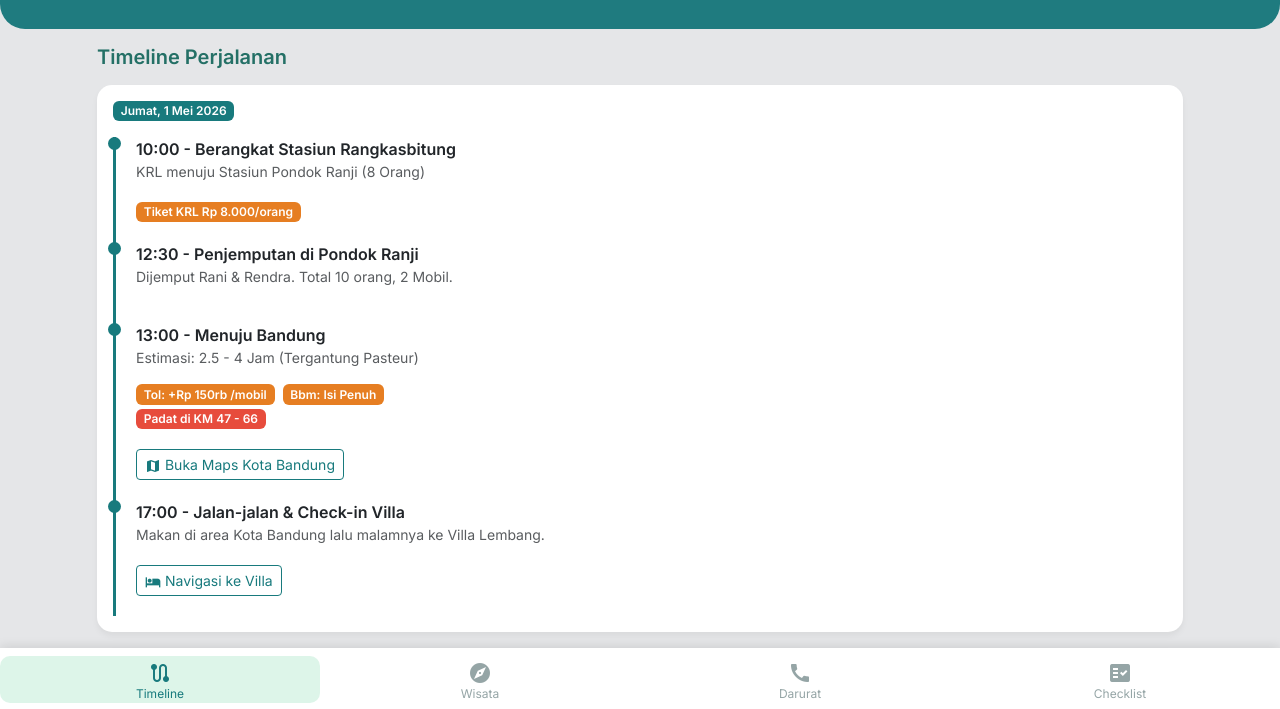
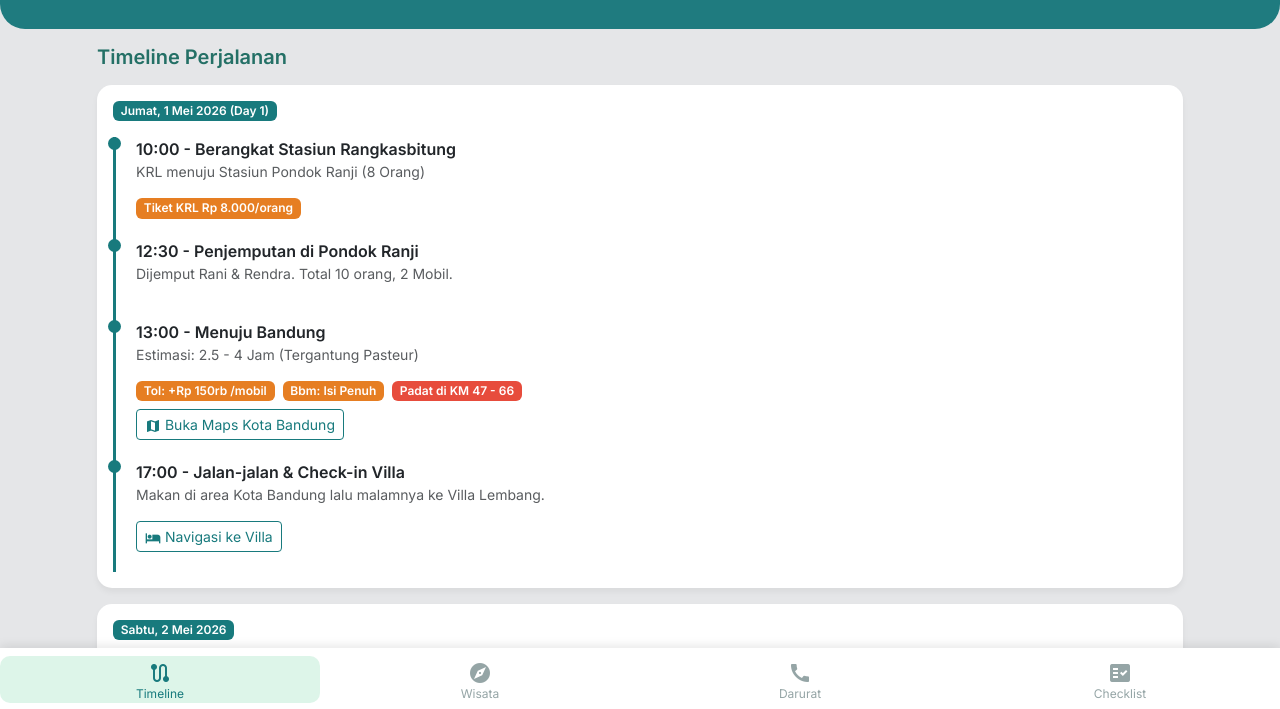
Before and after one commit to adynu182/GPSLive-Tracker, a plain HTML site: page index.html in a window 1280 px wide. Shown: the part 89-798 px from the top of the page. Drawn offline with nearby package versions, Linux system fonts and the light colour scheme.

Commit message:
pisah data timeline ke json
Co-authored-by: Copilot <copilot@github.com>

```diff
--- a/index.html
+++ b/index.html
@@ -305,116 +305,17 @@
         <!-- TAB 1: TIMELINE -->
         <div id="tab-timeline" class="tab-content active">
             <h5 class="fw-bold mb-3">Timeline Perjalanan</h5>
-
-            <!-- Hari 1 -->
-            <div class="card p-3">
-                <div class="d-flex justify-content-between align-items-center mb-3">
-                    <span class="badge bg-primary">Jumat, 1 Mei 2026</span>
-                </div>
-
-                <div class="timeline-item">
-                    <p class="fw-bold mb-0">10:00 - Berangkat Stasiun Rangkasbitung</p>
-                    <p class="small text-muted">KRL menuju Stasiun Pondok Ranji (8 Orang)</p>
-                    <span class="badge badge-toll">Tiket KRL Rp 8.000/orang</span>
-                </div>
-
-                <div class="timeline-item">
-                    <p class="fw-bold mb-0">12:30 - Penjemputan di Pondok Ranji</p>
-                    <p class="small text-muted">Dijemput Rani & Rendra. Total 10 orang, 2 Mobil.</p>
-                </div>
-
-                <div class="timeline-item">
-                    <p class="fw-bold mb-0">13:00 - Menuju Bandung</p>
-                    <p class="small text-muted">Estimasi: 2.5 - 4 Jam (Tergantung Pasteur)</p>
-                    <div class="d-flex gap-2">
-                        <span class="badge badge-toll">Tol: +Rp 150rb /mobil</span>
-                        <span class="badge badge-toll">Bbm: Isi Penuh</span>
+            <div id="timeline-container">
+                <div class="text-center py-5">
+                    <div class="spinner-border text-primary" role="status">
+                        <span class="visually-hidden">Loading...</span>
                     </div>
-                    <p><span class="badge badge-traffic">Padat di KM 47 - 66</span></p>
-                    <a href="https://maps.app.goo.gl/ywKJES5rFqwasM8LA" target="_blank"
-                        class="btn btn-sm btn-outline-primary mt-1"><i class="material-icons align-middle"
-                            style="font-size: 16px;">map</i> Buka Maps Kota Bandung</a>
-
-                </div>
-
-                <div class="timeline-item">
-                    <p class="fw-bold mb-0">17:00 - Jalan-jalan & Check-in Villa</p>
-                    <p class="small text-muted">Makan di area Kota Bandung lalu malamnya ke Villa Lembang.</p>
-                    <a href="https://maps.app.goo.gl/t1dDK6MSatB3WfwH6" target="_blank"
-                        class="btn btn-sm btn-outline-primary mt-1"><i class="material-icons align-middle"
-                            style="font-size: 16px;">hotel</i> Navigasi ke Villa</a>
-                </div>
-            </div>
-
-            <!-- Hari 2 -->
-            <div class="card p-3">
-                <div class="d-flex justify-content-between align-items-center mb-3">
-                    <span class="badge bg-primary">Sabtu, 2 Mei 2026</span>
-                </div>
-
-                <div class="timeline-item">
-                    <p class="fw-bold mb-0">09:00 - Wisata Terdekat & Makan Siang</p>
-                    <p class="small text-muted">Eksplor area Lembang/Bandung Utara.</p>
-                    <div class="btn btn-sm btn-outline-primary mt-1" onclick="showTab('wisata', this)"><i
-                            class="material-icons align-middle" style="font-size: 16px;">landscape</i> Lihat Tempat
-                        Wisata</div>
-                </div>
-
-                <div class="timeline-item">
-                    <p class="fw-bold mb-0">13:30 - Berangkat ke Tasikmalaya</p>
-                    <p class="small text-muted">Estimasi: 3 - 4 Jam via Jalur Gentong.</p>
-                    <div class="d-flex gap-2">
-                        <span class="badge badge-toll">Bbm: +Rp 100rb /mobil</span>
-                       </div>
-                        <p><span class="badge badge-traffic">Rawan Macet: Lingkar Nagreg</span></p>
-                    <p> </p><a href="https://www.google.com/maps?q=-7.3177507,108.2215219" target="_blank"
-                        class="btn btn-sm btn-outline-primary mt-1"><i class="material-icons align-middle"
-                            style="font-size: 16px;">home</i> Navigasi ke Tasik</a>
-                </div>
-
-                <div class="timeline-item">
-                    <p class="fw-bold mb-0">18:00 - Sampai di Rumah Tasikmalaya</p>
-                    <p class="small text-muted">Istirahat di Tasik (Jl. Burujul II No.14)</p>
-
-                </div>
-            </div>
-
-            <!-- Hari 3 -->
-            <div class="card p-3">
-                <div class="d-flex justify-content-between align-items-center mb-3">
-                    <span class="badge bg-primary">Minggu, 3 Mei 2026</span>
-                </div>
-
-                <div class="timeline-item">
-                    <p class="fw-bold mb-0">15:00 - Acara Akad & Resepsi</p>
-                    <p class="small text-muted">Lokasi Acara Pernikahan di Tasikmalaya</p>
-                    <a href="https://www.google.com/maps?q=-7.3054637,108.2489170" target="_blank"
-                        class="btn btn-sm btn-outline-primary mt-1"><i class="material-icons align-middle"
-                            style="font-size: 16px;">celebration</i> Navigasi Ke Venue</a>
-                </div>
-
-                <div class="timeline-item">
-                    <p class="fw-bold mb-0">21:00 - Perjalanan Pulang</p>
-                    <p class="small text-muted">Mobil 1 ke Rangkasbitung. Mobil 2 ke Depok.</p>
-                    <div class="d-flex gap-2 mt-2">
-                        <span class="badge bg-dark">Rangkas: ±5-6 Jam</span>
-                        <span class="badge bg-dark">Depok: ±4-5 Jam</span>
-                    </div>
-                    <div class="d-flex gap-2 mt-2">
-                        <span class="badge badge-toll">Tol: +Rp 180rb /mobil</span>
-                    </div>
-                    <p> <span class="badge badge-toll">Bbm: +Rp 350rb /mobil</span></p>
-                    <a href="https://maps.app.goo.gl/vWNdWxmGCPZUg41c7" target="_blank"
-                        class="btn btn-sm btn-outline-primary mt-1"><i class="material-icons align-middle"
-                            style="font-size: 16px;">directions</i> Navigasi Ke Rangkas</a>
-                    <a href="https://maps.app.goo.gl/6wbYDfWC8beDjYB17" target="_blank"
-                        class="btn btn-sm btn-outline-primary mt-1"><i class="material-icons align-middle"
-                            style="font-size: 16px;">directions</i> Navigasi Ke Depok</a>
+                    <p class="text-muted mt-2">Memuat data timeline...</p>
                 </div>
             </div>
 
             <!-- Tombol Live GPS -->
-<div class="text-center mt-4">
+            <div class="text-center mt-4">
                 <a href="gpslive.html" target="_blank" class="btn btn-primary btn-md px-5 py-3">
                     <i class="material-icons align-middle me-2" style="font-size: 18px;">location_pin</i>
                     Live GPS Grup
@@ -605,6 +506,85 @@
         // Load data wisata dari wisata.json
         let allWisataData = []; // Store all data untuk filter
 
+        async function loadTimelineData() {
+            try {
+                const response = await fetch('timeline.json');
+                const timelineData = await response.json();
+                displayTimeline(timelineData);
+            } catch (error) {
+                console.error('Error fetching timeline data:', error);
+                document.getElementById('timeline-container').innerHTML = '<p class="text-center text-danger">Gagal memuat data timeline.</p>';
+            }
+        }
+
+        function displayTimeline(data) {
+            const container = document.getElementById('timeline-container');
+            container.innerHTML = ''; // Bersihkan
+
+            if (!data.days || data.days.length === 0) {
+                container.innerHTML = '<p class="text-center text-muted">Tidak ada data timeline.</p>';
+                return;
+            }
+
+            data.days.forEach(day => {
+                const card = document.createElement('div');
+                card.className = 'card p-3';
+
+                let dayHTML = `
+                    <div class="d-flex justify-content-between align-items-center mb-3">
+                        <span class="badge bg-primary">${day.date}</span>
+                    </div>
+                `;
+
+                day.events.forEach(event => {
+                    let badgesHTML = '';
+                    if (event.badges && event.badges.length > 0) {
+                        badgesHTML = '<div class="d-flex gap-2 flex-wrap mt-2">';
+                        event.badges.forEach(badge => {
+                            let badgeClass = 'badge-toll';
+                            if (badge.type === 'traffic') badgeClass = 'badge-traffic';
+                            else if (badge.type === 'info') badgeClass = 'bg-dark';
+                            badgesHTML += `<span class="badge ${badgeClass}">${badge.text}</span>`;
+                        });
+                        badgesHTML += '</div>';
+                    }
+
+                    let linksHTML = '';
+                    if (event.links && event.links.length > 0) {
+                        linksHTML = '<div class="d-flex gap-2 mt-2 flex-wrap">';
+                        event.links.forEach(link => {
+                            if (link.action) {
+                                linksHTML += `
+                                    <div class="btn btn-sm btn-outline-primary" onclick="${link.action}">
+                                        <i class="material-icons align-middle" style="font-size: 16px;">${link.icon}</i> ${link.text}
+                                    </div>
+                                `;
+                            } else if (link.url) {
+                                linksHTML += `
+                                    <a href="${link.url}" target="_blank" class="btn btn-sm btn-outline-primary">
+                                        <i class="material-icons align-middle" style="font-size: 16px;">${link.icon}</i> ${link.text}
+                                    </a>
+                                `;
+                            }
+                        });
+                        linksHTML += '</div>';
+                    }
+
+                    dayHTML += `
+                        <div class="timeline-item">
+                            <p class="fw-bold mb-0">${event.time} - ${event.title}</p>
+                            <p class="small text-muted">${event.description}</p>
+                            ${badgesHTML}
+                            ${linksHTML}
+                        </div>
+                    `;
+                });
+
+                card.innerHTML = dayHTML;
+                container.appendChild(card);
+            });
+        }
+
         async function loadWisataData() {
             try {
                 const response = await fetch('wisata.json');
@@ -722,6 +702,7 @@
         // Jalankan saat load
         window.onload = function () {
             initChecklist();
+            loadTimelineData();
             loadWisataData();
         };
     </script>
--- /dev/null
+++ b/timeline.json
@@ -0,0 +1,173 @@
+{
+  "title": "Family Trip 2026",
+  "subtitle": "Rangkas - Bandung - Tasikmalaya",
+  "days": [
+    {
+      "id": 1,
+      "date": "Jumat, 1 Mei 2026 (Day 1)",
+      "events": [
+        {
+          "time": "10:00",
+          "title": "Berangkat Stasiun Rangkasbitung",
+          "description": "KRL menuju Stasiun Pondok Ranji (8 Orang)",
+          "badges": [
+            {
+              "type": "toll",
+              "text": "Tiket KRL Rp 8.000/orang"
+            }
+          ],
+          "links": []
+        },
+        {
+          "time": "12:30",
+          "title": "Penjemputan di Pondok Ranji",
+          "description": "Dijemput Rani & Rendra. Total 10 orang, 2 Mobil.",
+          "badges": [],
+          "links": []
+        },
+        {
+          "time": "13:00",
+          "title": "Menuju Bandung",
+          "description": "Estimasi: 2.5 - 4 Jam (Tergantung Pasteur)",
+          "badges": [
+            {
+              "type": "toll",
+              "text": "Tol: +Rp 150rb /mobil"
+            },
+            {
+              "type": "toll",
+              "text": "Bbm: Isi Penuh"
+            },
+            {
+              "type": "traffic",
+              "text": "Padat di KM 47 - 66"
+            }
+          ],
+          "links": [
+            {
+              "icon": "map",
+              "text": "Buka Maps Kota Bandung",
+              "url": "https://maps.app.goo.gl/ywKJES5rFqwasM8LA"
+            }
+          ]
+        },
+        {
+          "time": "17:00",
+          "title": "Jalan-jalan & Check-in Villa",
+          "description": "Makan di area Kota Bandung lalu malamnya ke Villa Lembang.",
+          "badges": [],
+          "links": [
+            {
+              "icon": "hotel",
+              "text": "Navigasi ke Villa",
+              "url": "https://maps.app.goo.gl/t1dDK6MSatB3WfwH6"
+            }
+          ]
+        }
+      ]
+    },
+    {
+      "id": 2,
+      "date": "Sabtu, 2 Mei 2026",
+      "events": [
+        {
+          "time": "09:00",
+          "title": "Wisata Terdekat & Makan Siang",
+          "description": "Eksplor area Lembang/Bandung Utara.",
+          "badges": [],
+          "links": [
+            {
+              "icon": "landscape",
+              "text": "Lihat Tempat Wisata",
+              "url": null,
+              "action": "showTab('wisata', null)"
+            }
+          ]
+        },
+        {
+          "time": "13:30",
+          "title": "Berangkat ke Tasikmalaya",
+          "description": "Estimasi: 3 - 4 Jam via Jalur Gentong.",
+          "badges": [
+            {
+              "type": "toll",
+              "text": "Bbm: +Rp 100rb /mobil"
+            },
+            {
+              "type": "traffic",
+              "text": "Rawan Macet: Lingkar Nagreg"
+            }
+          ],
+          "links": [
+            {
+              "icon": "home",
+              "text": "Navigasi ke Tasik",
+              "url": "https://www.google.com/maps?q=-7.3177507,108.2215219"
+            }
+          ]
+        },
+        {
+          "time": "18:00",
+          "title": "Sampai di Rumah Tasikmalaya",
+          "description": "Istirahat di Tasik (Jl. Burujul II No.14)",
+          "badges": [],
+          "links": []
+        }
+      ]
+    },
+    {
+      "id": 3,
+      "date": "Minggu, 3 Mei 2026",
+      "events": [
+        {
+          "time": "15:00",
+          "title": "Acara Akad & Resepsi",
+          "description": "Lokasi Acara Pernikahan di Tasikmalaya",
+          "badges": [],
+          "links": [
+            {
+              "icon": "celebration",
+              "text": "Navigasi Ke Venue",
+              "url": "https://www.google.com/maps?q=-7.3054637,108.2489170"
+            }
+          ]
+        },
+        {
+          "time": "21:00",
+          "title": "Perjalanan Pulang",
+          "description": "Mobil 1 ke Rangkasbitung. Mobil 2 ke Depok.",
+          "badges": [
+            {
+              "type": "info",
+              "text": "Rangkas: ±5-6 Jam"
+            },
+            {
+              "type": "info",
+              "text": "Depok: ±4-5 Jam"
+            },
+            {
+              "type": "toll",
+              "text": "Tol: +Rp 180rb /mobil"
+            },
+            {
+              "type": "toll",
+              "text": "Bbm: +Rp 350rb /mobil"
+            }
+          ],
+          "links": [
+            {
+              "icon": "directions",
+              "text": "Navigasi Ke Rangkas",
+              "url": "https://maps.app.goo.gl/vWNdWxmGCPZUg41c7"
+            },
+            {
+              "icon": "directions",
+              "text": "Navigasi Ke Depok",
+              "url": "https://maps.app.goo.gl/6wbYDfWC8beDjYB17"
+            }
+          ]
+        }
+      ]
+    }
+  ]
+}
```
